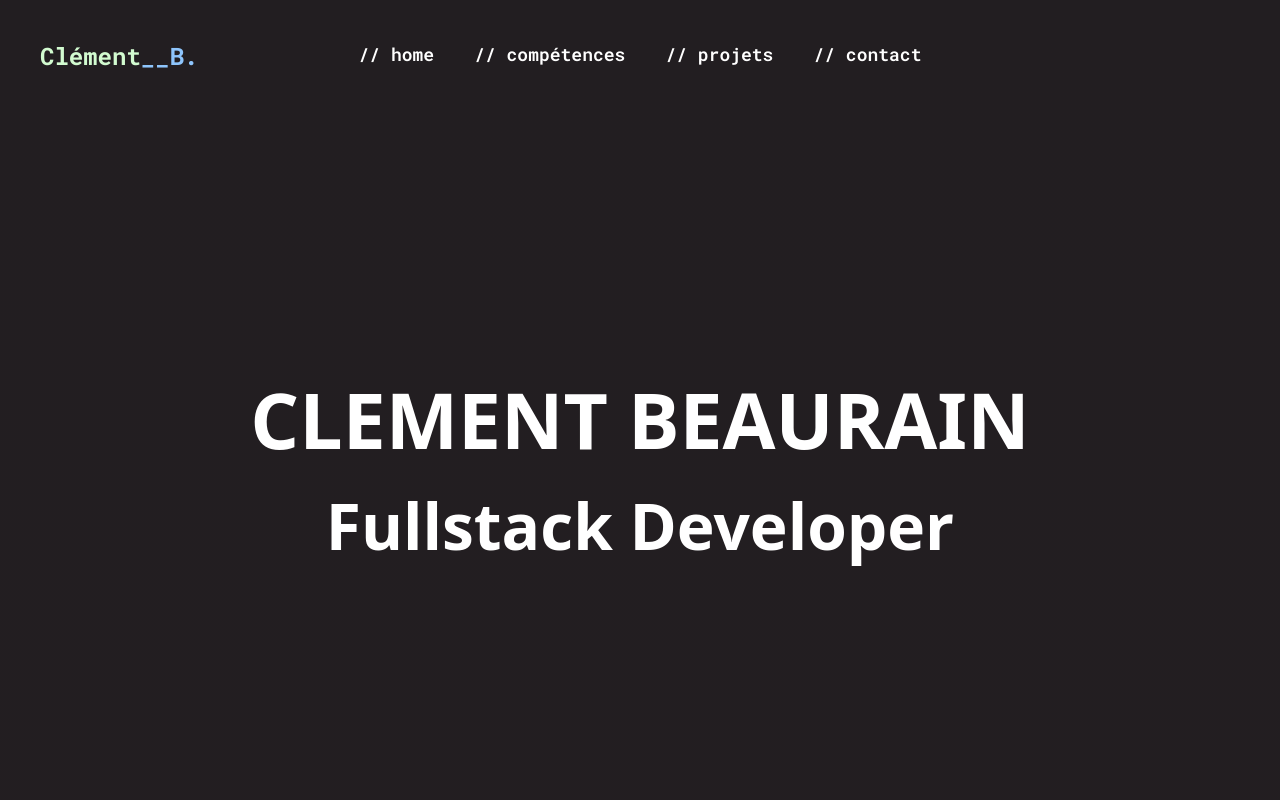
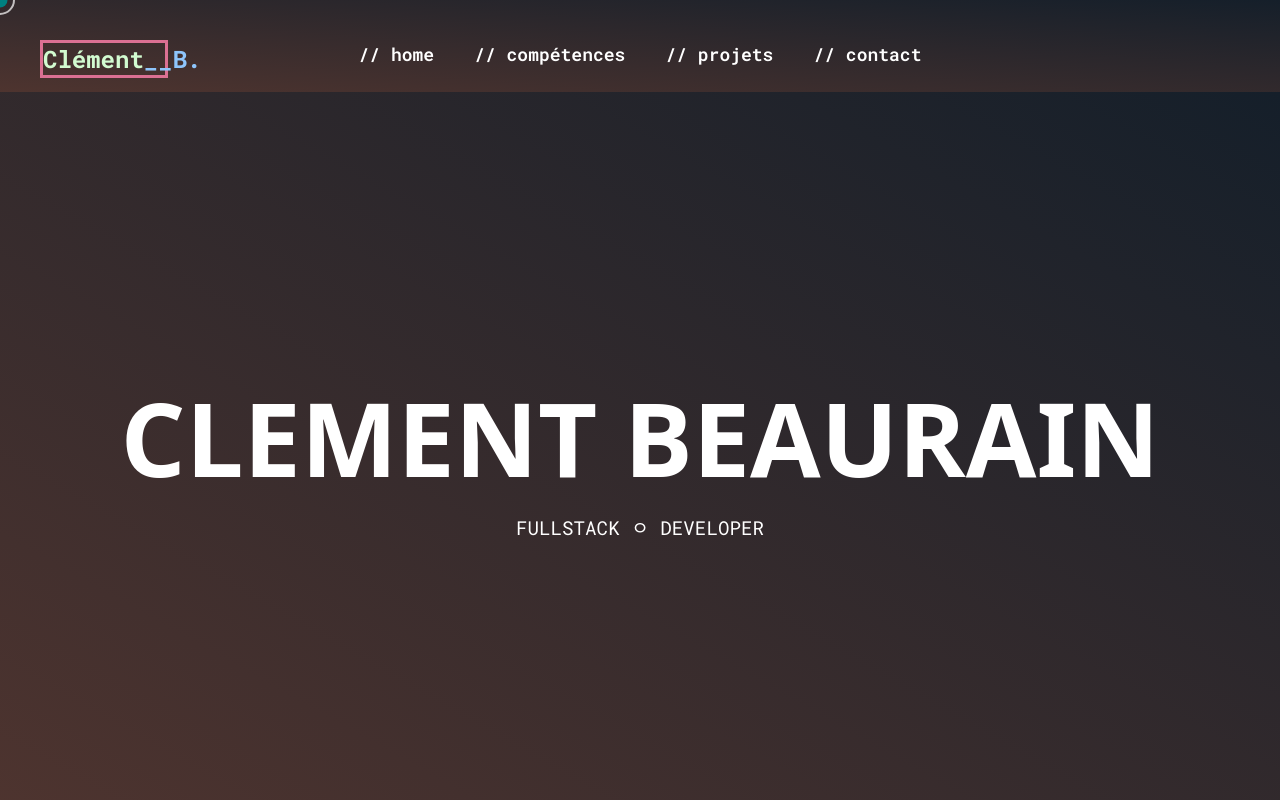
Before and after one commit to Lap0u/Portfolio, a React (Vite) app in the folder my-portfolio/: page / in a window 1280 px wide. Shown: the top 800 px of the page. Built offline with nearby package versions, Linux system fonts and the light colour scheme.

Commit message:
affichage bigTitle ok, sticky ok, navbar ok, sections a ajouter

```diff
--- a/my-portfolio/src/App.tsx
+++ b/my-portfolio/src/App.tsx
@@ -3,9 +3,29 @@ import NavBar from './components/NavBar';
 import BigTitle from './components/BigTitle';
 
 const App = () => {
+  const handleMouseMove = (e: React.MouseEvent<HTMLDivElement>) => {
+    const cursor = document.querySelector('.cursor-dot') as HTMLDivElement;
+    const cursorOutline = document.querySelector(
+      '.cursor-outline'
+    ) as HTMLDivElement;
+    cursor.style.left = `${e.clientX}px`;
+    cursor.style.top = `${e.clientY}px`;
+    cursorOutline.animate(
+      {
+        left: `${e.clientX}px`,
+        top: `${e.clientY}px`,
+      },
+      { duration: 500, fill: 'forwards', easing: 'ease-in-out' }
+    );
+  };
+
   return (
-    <div className="w-screen h-[200vh] bg-gradient-to-b from-darkGradiantBg to-lightGradiantBg">
-      <BackgroundImage />
+    <div
+      className="w-screen bg-gradient-to-r from-darkGradiantBg to-lightGradiantBg relative h-[200vh]"
+      onMouseMove={handleMouseMove}>
+      <div className="cursor-dot"></div>
+      <div className="cursor-outline"></div>
+      {/* <BackgroundImage /> */}
       <NavBar />
       <BigTitle />
     </div>
--- a/my-portfolio/src/components/BigTitle.tsx
+++ b/my-portfolio/src/components/BigTitle.tsx
@@ -1,12 +1,12 @@
 const BigTitle = () => {
   return (
-    <div className="flex flex-col items-center justify-center w-full h-[100vh] text-center">
-      <h1 className="text-[clamp(4rem_,_6vw_,_8rem)] font-bold text-white">
+    <div className="flex flex-col items-center justify-center w-screen h-[90vh] bg-gradient-to-bl from-darkGradiantBg to-lightGradiantBg">
+      <div className="text-[clamp(6rem_,_8vw_,_10rem)] font-bold text-white">
         CLEMENT BEAURAIN
-      </h1>
-      <h2 className="text-[clamp(2rem_,_5vw_,_5rem)] font-bold text-white">
-        Fullstack Developer
-      </h2>
+      </div>
+      <div className="text-[clamp(1rem_,_1.5vw_,_1.5rem)] text-white font-roboto">
+        FULLSTACK ㅇ DEVELOPER
+      </div>
     </div>
   );
 };
--- a/my-portfolio/src/components/NavBar.tsx
+++ b/my-portfolio/src/components/NavBar.tsx
@@ -10,13 +10,12 @@ const NavBar = () => {
   const handleMouseLeave = () => {
     setIsHovered(false);
   };
-  const elemClasses = `transition-opacity hover:cursor-pointer font-roboto text-lg text-white font-semibold hover:opacity-100 ${
+  const elemClasses = `transition-opacity font-roboto text-lg text-white font-semibold hover:opacity-100 ${
     isHovered ? 'opacity-40' : 'opacity-100'
   }`;
   return (
-    <>
-      <nav className="w-full flex justify-center items-center">
-        <div className="hover:opacity-80 hover:cursor-pointer font-roboto text-2xl items-self-start text-pastelTeal font-bold absolute top-10 left-10">
+    <div className="w-screen flex justify-center items-center z-1 top-0 bg-gradient-to-bl from-darkGradiantBg to-lightGradiantBg pb-6 sticky">
+      <div className="hover:opacity-80 font-roboto text-2xl text-pastelTeal w-[10vw] font-bold absolute top-10 left-10 z-10 debug">
         Clément<span className="text-pastelBlue">__B.</span>
       </div>
       <div className="flex justify-center items-center gap-x-10 mt-10">
@@ -45,8 +44,7 @@ const NavBar = () => {
           // contact
         </div>
       </div>
-      </nav>
-    </>
+    </div>
   );
 };
 
--- a/my-portfolio/src/styles/tailwind.css
+++ b/my-portfolio/src/styles/tailwind.css
@@ -3,7 +3,35 @@
 @tailwind utilities;
 
 * {
-  box-sizing: border-box;
   margin: 0;
   padding: 0;
+  cursor: none;
 }
+
+.cursor-dot {
+  width: 15px;
+  height: 15px;
+  background-color: teal;
+}
+
+.debug {
+  border: 3px solid palevioletred;
+  box-sizing: border-box;
+}
+
+.cursor-outline {
+  width: 30px;
+  height: 30px;
+  border: 2px solid hsla(0, 0%, 100%, 0.7);
+}
+
+.cursor-dot,
+.cursor-outline {
+  position: fixed;
+  top: 0;
+  left: 0;
+  transform: translate(-50%, -50%);
+  border-radius: 50%;
+  z-index: 1;
+  pointer-events: none;
+}
--- a/my-portfolio/tailwind.config.js
+++ b/my-portfolio/tailwind.config.js
@@ -5,8 +5,8 @@ export default {
   theme: {
     colors: {
       transparent: 'transparent',
-      darkGradiantBg: '#221E21',
-      lightGradiantBg: '#231E21',
+      darkGradiantBg: '#151F2A',
+      lightGradiantBg: '#4E342F',
       white: '#fff',
       black: '#000',
       pastelTeal: '#D2FBD0',
```
Lines whose indentation alone changed are shown as unchanged.
